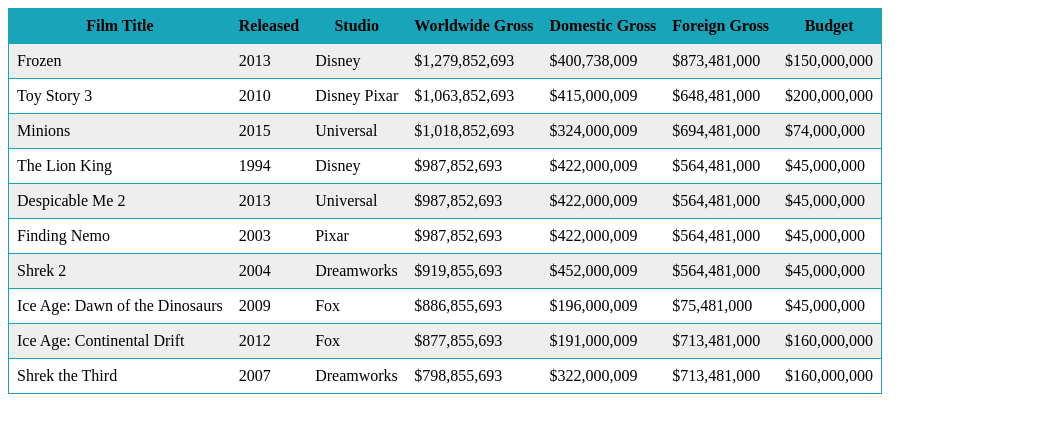
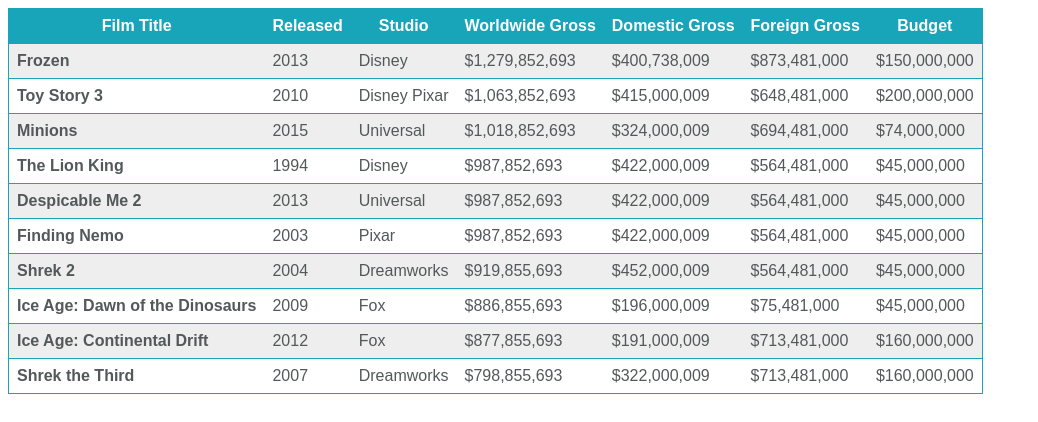
Before and after one commit to laraffa/Movie-Table, a plain HTML site: page index.html in a window 1280 px wide. Shown: the whole page, without its empty margins (0-1038 px from the left). Drawn offline with Linux system fonts and the light colour scheme.

Commit message:
added functionality

```diff
--- a/css/styles.css
+++ b/css/styles.css
@@ -14,6 +14,7 @@
 table {
   border-spacing: 0;
   border-collapse: collapse;
+  font-family: sans-serif;
 }
 
 td, th {
@@ -27,8 +28,16 @@
 
 .headingColor {
   background-color: #18A5BA;
+  color: white;
 }
 
   tbody, thead {
     border: 1px solid #18A5BA;
   }
+tbody td:first-child {
+  font-weight: bold;
+}
+
+tbody {
+  color: #535859;
+}
```
